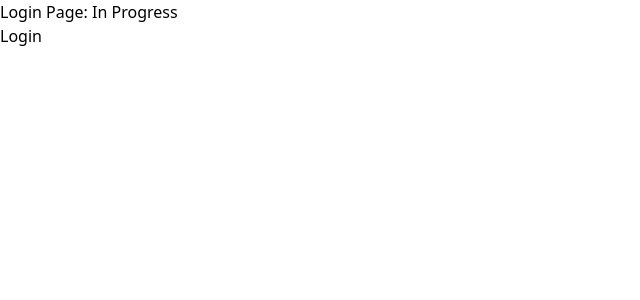
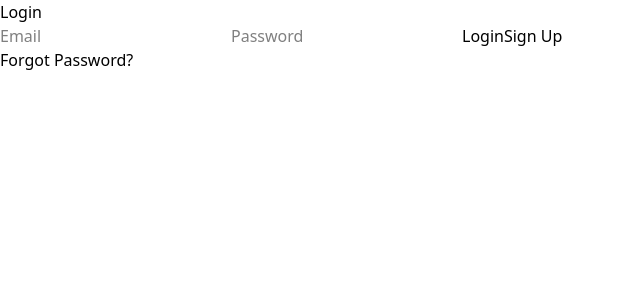
Before and after one commit to NikolasPosavec/h4i-Team1-Final-Project, a React (Vite) app in the folder car-dealership1/: page /login in a window 1280 px wide. Shown: the top 300 px of the page, without its empty margins (0-640 px from the left). Built offline with nearby package versions, Linux system fonts and the light colour scheme; no server answers.

Commit message:
finished moving over changes

```diff
--- a/car-dealership1/src/pages/Landing.tsx
+++ b/car-dealership1/src/pages/Landing.tsx
@@ -1,13 +1,23 @@
+import { signOut } from "firebase/auth";
+import { auth } from "../firebase/config";
 
-function Landing(){
+function Landing() {
+  const handleLogout = async () => {
+    try {
+      await signOut(auth);
+    } catch (err) {
+      console.error("Logout error:", err);
+    }
+  };
 
-    return(
-        <>
-        <div>
-            <h1> Landing Page: In Progress</h1>
-        </div>
-        </>
-    )
+  return (
+    <div>
+      <h1>Landing Page: In Progress</h1>
+      <button type="button" onClick={handleLogout}>
+        Logout
+      </button>
+    </div>
+  );
 }
 
-export default Landing
+export default Landing;
--- a/car-dealership1/src/pages/Login.tsx
+++ b/car-dealership1/src/pages/Login.tsx
@@ -1,14 +1,55 @@
+import { useState } from "react";
+import { Link } from "react-router-dom";
+import { auth } from "../firebase/config";
+import {
+  signInWithEmailAndPassword,
+  createUserWithEmailAndPassword,
+} from "firebase/auth";
 
-function Login(){
+function Login() {
+  const [email, setEmail] = useState("");
+  const [password, setPassword] = useState("");
+  const [error, setError] = useState("");
 
-    return(
-        <>
-        <div>
-            <h1> Login Page: In Progress</h1>
-            <button>Login</button>
-        </div>
-        </>
-    )
+  const handleLogin = async () => {
+    try {
+      await signInWithEmailAndPassword(auth, email, password);
+    } catch (err) {
+      setError(String(err) || "Login failed");
+    }
+  };
+
+  const handleSignUp = async () => {
+    try {
+      await createUserWithEmailAndPassword(auth, email, password);
+    } catch (err) {
+      setError(String(err) || "Sign up failed");
+    }
+  };
+
+  return (
+    <div>
+      <h1>Login</h1>
+      <input
+        type="email"
+        placeholder="Email"
+        value={email}
+        onChange={(e) => setEmail(e.target.value)}
+      />
+      <input
+        type="password"
+        placeholder="Password"
+        value={password}
+        onChange={(e) => setPassword(e.target.value)}
+      />
+      <button onClick={handleLogin}>Login</button>
+      <button onClick={handleSignUp}>Sign Up</button>
+      <div>
+        <Link to="/forgot-password">Forgot Password?</Link>
+      </div>
+      {error && <div>{error}</div>}
+    </div>
+  );
 }
 
-export default Login
+export default Login;
```
